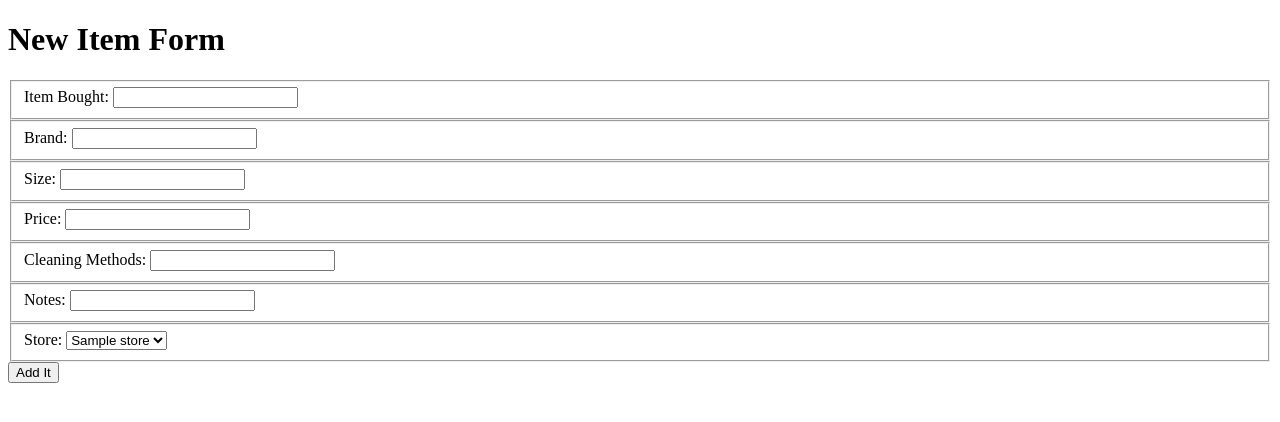
After one commit to MatthewScott32/SuitUp, a Django app: page /purchaseditems/form in a window 1280 px wide. The commit adds this page. Shown: the top 422 px of the page. Run offline with Django 3.2, Linux system fonts and the light colour scheme; a user stored in the database is signed in; tables that the repository leaves empty hold one stand-in row (values such as "Sample post").

Commit message:
purchased items form that saves items to database and populates the dom

```diff
--- /dev/null
+++ b/suitupapp/templates/purchased_items/form.html
@@ -0,0 +1,49 @@
+<!DOCTYPE html>
+<html>
+  <head>
+    <meta charset="utf-8">
+    <title>SuitUp</title>
+  </head>
+  <body>
+    <h1>New Item Form</h1>
+
+
+    <form action="{% url 'suitupapp:purchaseditems' %}" method="post">
+      {% csrf_token %}
+      <fieldset>
+          <label for="item_bought">Item Bought: </label>
+          <input id="item_bought" type="text" name="item_bought">
+      </fieldset>
+      <fieldset>
+          <label for="brand">Brand: </label>
+          <input id="brand" type="text" name="brand">
+      </fieldset>
+      <fieldset>
+          <label for="size">Size: </label>
+          <input id="size" type="text" name="size">
+      </fieldset>
+      <fieldset>
+          <label for="price">Price: </label>
+          <input id="price" type="text" name="price">
+      </fieldset>
+      <fieldset>
+          <label for="cleaning_methods">Cleaning Methods: </label>
+          <input id="cleaning_methods" type="text" name="cleaning_methods">
+      </fieldset>
+      <fieldset>
+          <label for="notes">Notes: </label>
+          <input id="notes" type="text" name="notes">
+      </fieldset>
+      <fieldset>
+          <label for="store">Store: </label>
+          <select id="store" type="text" name="store">
+                {% for store in all_stores %}
+                    <option value="{{ store.id }}">{{ store.name }}</option>
+                {% endfor %}
+          </select>
+      </fieldset>
+
+      <input type="submit" value="Add It" />
+    </form>
+  </body>
+</html>
--- a/suitupapp/templates/purchased_items/list.html
+++ b/suitupapp/templates/purchased_items/list.html
@@ -11,14 +11,13 @@
     <ol>
     {% for item in all_items %}
         <li>
-            <p>{{item.id}}</p>
             <p>{{item.item_bought}}</p>
             <p>{{item.brand}}</p>
             <p>{{item.size}}</p>
             <p>{{item.price}}</p>
             <p>{{item.cleaning_methods}}</p>
             <p>{{item.notes}}</p>
-            <p>{{item.store_id}}</p>
+            <p>{{item.store__name}}</p>
                 </li>
     {% endfor %}
     </ol>
--- a/suitupapp/urls.py
+++ b/suitupapp/urls.py
@@ -3,6 +3,8 @@ from .views import purchased_item_list
 from .views import stores_list
 from .views.home.home import home
 from .views.auth.logout import logout
+from .views import new_item_form
+
 app_name = "suitupapp"
 
 urlpatterns = [
@@ -10,5 +12,6 @@ urlpatterns = [
     path('accounts/', include('django.contrib.auth.urls')),
     path('logout/', logout, name='logout'),
     path('purchaseditems/', purchased_item_list, name='purchaseditems'),
+    path('purchaseditems/form', new_item_form, name='purchaseditemform'),
     path('stores/', stores_list, name='stores'),
 ]
--- a/suitupapp/views/__init__.py
+++ b/suitupapp/views/__init__.py
@@ -2,3 +2,4 @@ from .purchased_items.list import purchased_item_list
 from .stores.list import stores_list
 from .home.home import home
 from .auth import logout
+from .purchased_items.form import new_item_form
--- /dev/null
+++ b/suitupapp/views/purchased_items/form.py
@@ -0,0 +1,22 @@
+import sqlite3
+from django.shortcuts import render
+from django.contrib.auth.decorators import login_required
+from suitupapp.models import PurchasedItem
+from suitupapp.models import Store
+from ..connection import Connection
+
+def get_stores():
+    # if request.method == 'GET':
+    all_stores = Store.objects.all()
+    return all_stores
+
+@login_required
+def new_item_form(request):
+    if request.method == 'GET':
+        stores = get_stores()
+        template = 'purchased_items/form.html'
+        context = {
+            'all_stores': stores
+        }
+
+        return render(request, template, context)
```
Also changed, not shown: suitupapp/views/purchased_items/list.py (+7 -6 lines).
